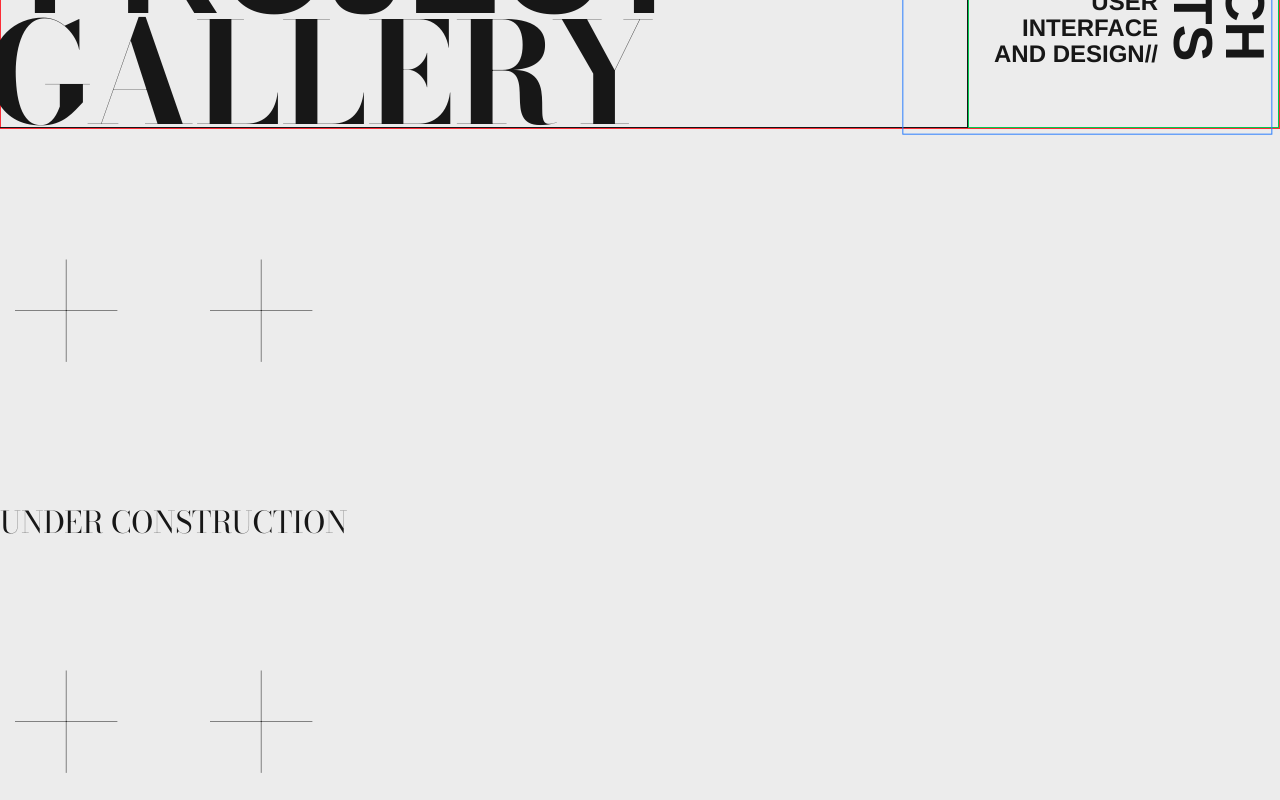
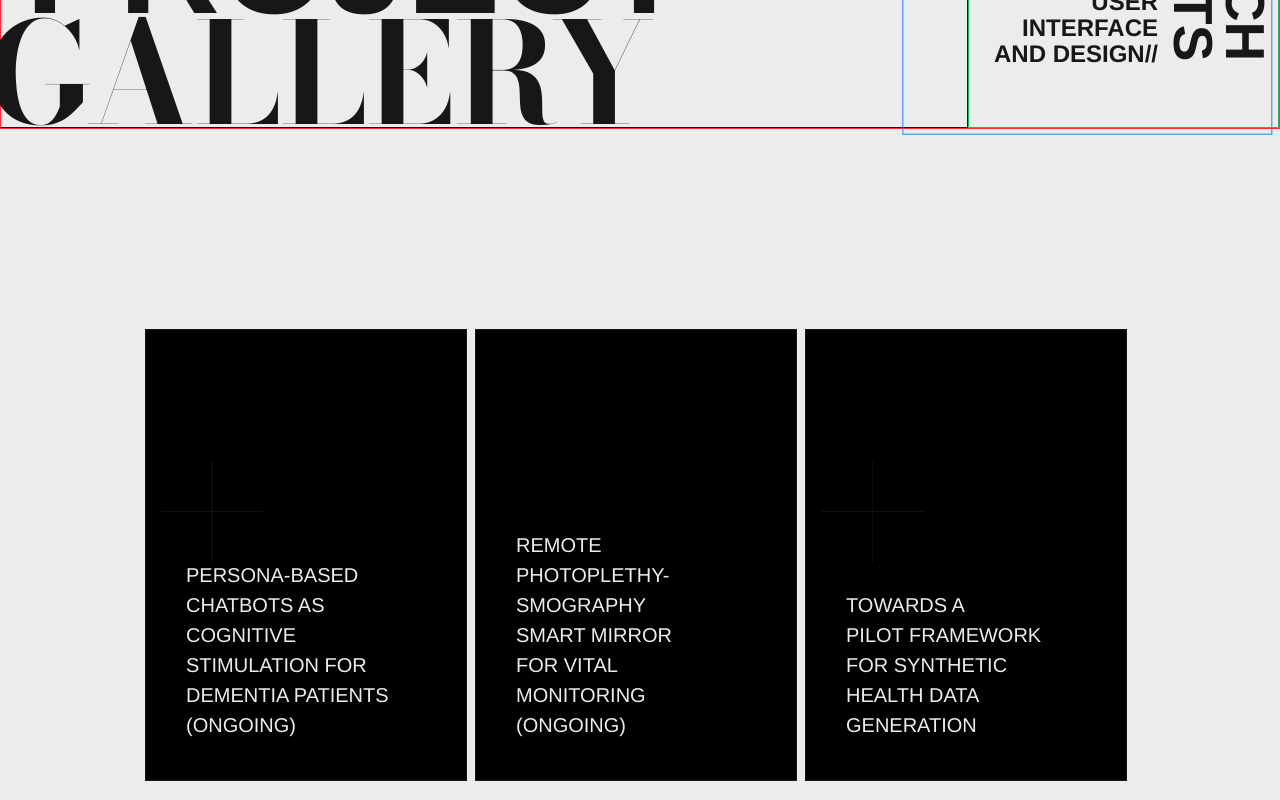
Before and after one commit to brigittewylee/portfolio-2025, a Next.js app: page / in a window 1280 px wide. Shown: the part 2800-3600 px from the top of the page. Built offline with nearby package versions, Linux system fonts and the light colour scheme; a web font is replaced by a local one.

Commit message:
added project gallery

```diff
--- a/src/app/components/work.tsx
+++ b/src/app/components/work.tsx
@@ -39,12 +39,44 @@ export default function Work() {
 				<p>INTERESTS</p>
 			</div>
         </div>
-		<div className="font-[family-name:var(--font-bodoni-moda)] font-thin not-italic text-[250px]">
-			&#43;
-			&#43;
-			<p className="text-3xl">UNDER CONSTRUCTION</p>
-			&#43;
-			&#43;
+		<div className="mt-50">
+
+			<div className="flex justify-center font-[family-name:var(--font-arimo)] font-thin not-italic text-[250px]">
+				<div className="relative box-content bg-black border border-outline-black h-[450px] w-[320px] mr-2">
+					<span className="absolute font-[family-name:var(--font-bodoni-moda)] top-[-230] left-[-120]"> + </span>
+					<span className="absolute font-[family-name:var(--font-bodoni-moda)] bottom-[-250] left-[-120]"> + </span>
+					<p className="absolute text-[20px] text-custom-white bottom-10 left-10">
+						PERSONA-BASED <br />
+						CHATBOTS AS <br />
+						COGNITIVE <br />
+						STIMULATION FOR <br />
+						DEMENTIA PATIENTS <br />
+						(ONGOING) <br />
+					</p>
+				</div>
+				<div className="relative box-content bg-black border border-outline-black h-[450px] w-[320px] mr-2">
+					<p className="absolute text-[20px] text-custom-white bottom-10 left-10">
+						REMOTE <br />
+						PHOTOPLETHY-<br />
+						SMOGRAPHY <br />
+						SMART MIRROR <br />
+						FOR VITAL <br />
+						MONITORING <br />
+						(ONGOING)<br />
+					</p>
+				</div>
+				<div className="relative box-content bg-black border border-outline-black h-[450px] w-[320px] mr-2">
+					<span className="absolute font-[family-name:var(--font-bodoni-moda)] top-[-230] right-[-120]"> + </span>
+					<span className="absolute font-[family-name:var(--font-bodoni-moda)] bottom-[-250] right-[-120]"> + </span>
+					<p className="absolute text-[20px] text-custom-white bottom-10 left-10">
+						TOWARDS A <br />
+						PILOT FRAMEWORK <br />
+						FOR SYNTHETIC <br />
+						HEALTH DATA <br />
+						GENERATION <br />
+					</p>
+				</div>
+			</div>
 		</div>
 
     </div>
--- a/src/app/page.tsx
+++ b/src/app/page.tsx
@@ -18,10 +18,10 @@ export default function HomePage() {
       <div className="mb-50">
         <General />
       </div>
-      <div>
+      <div className="mb-70">
         <Work />
       </div>
-      <div>
+      <div className="mt-30">
         <Design />
       </div>
       <div className="mt-40">
```
